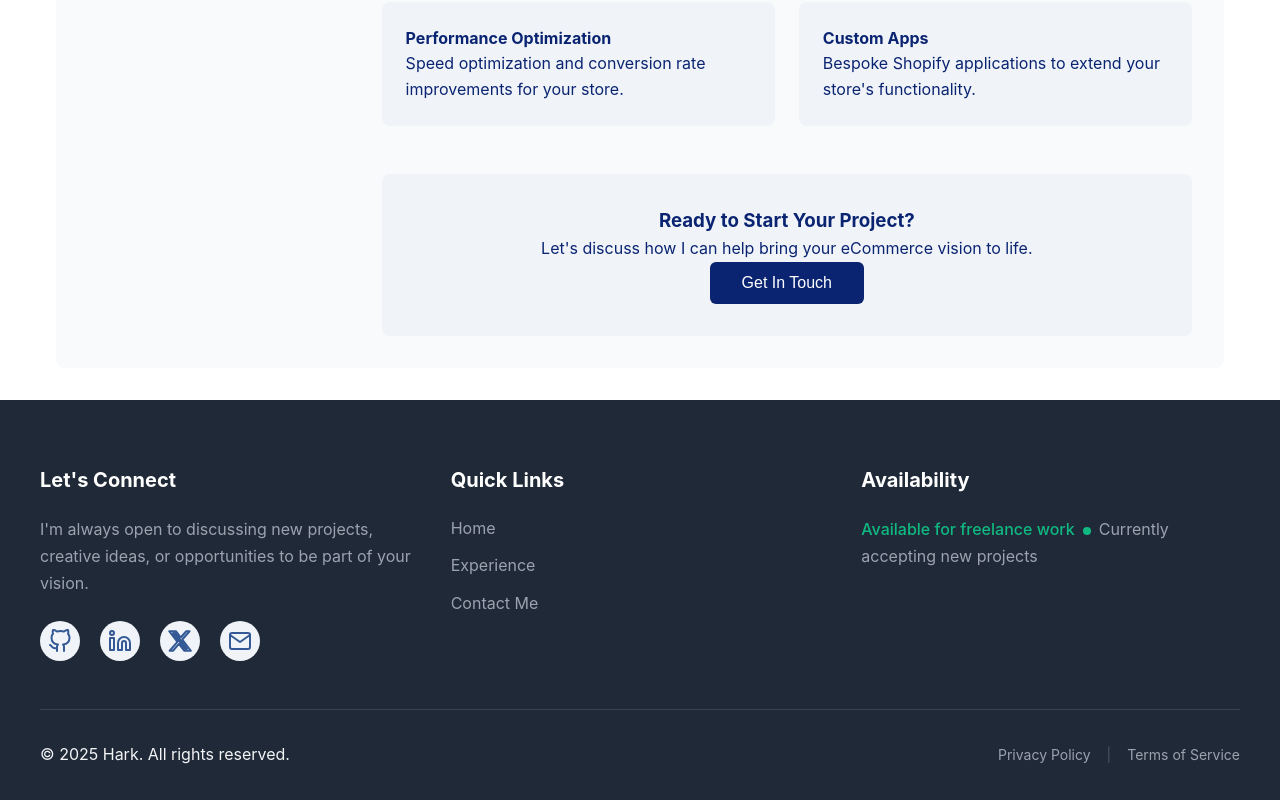
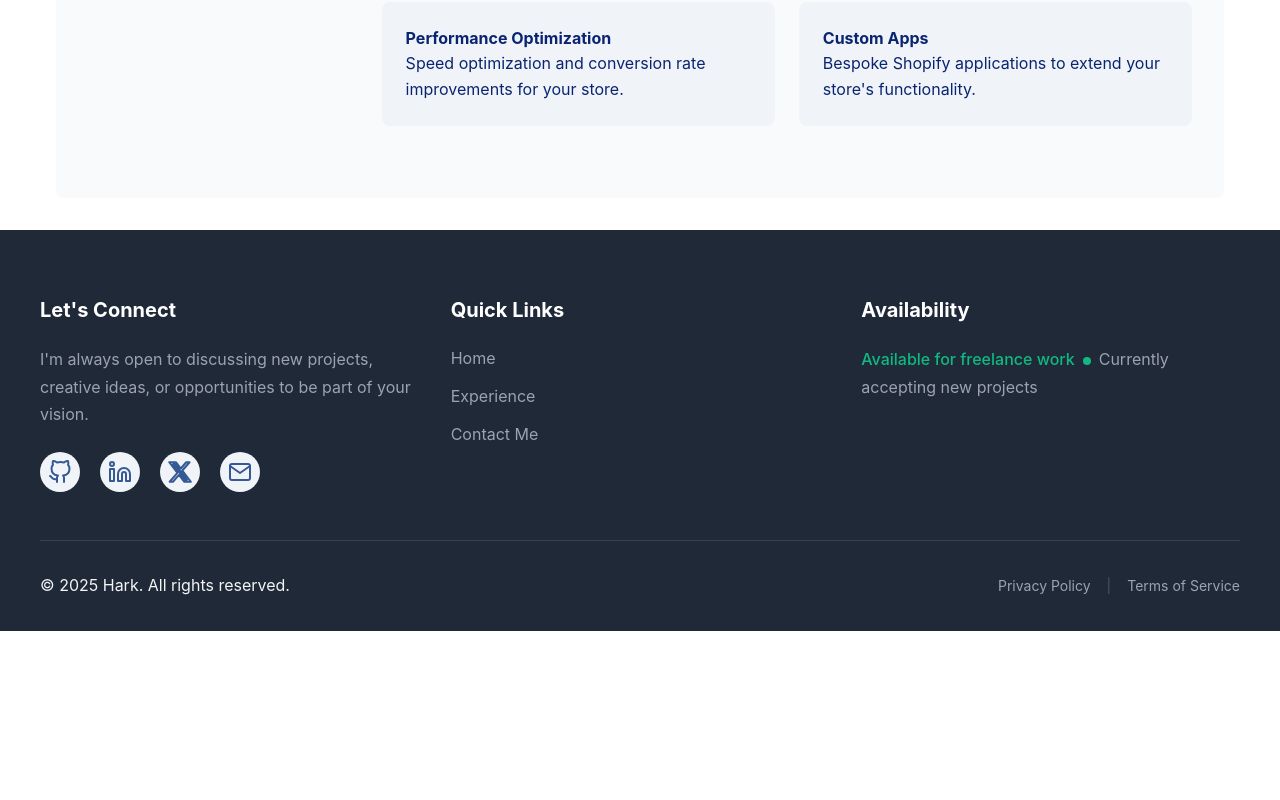
Before and after one commit to harkemoyo/Resume, a React (Create React App) app: page / in a window 1280 px wide. Shown: the part 2031-2831 px from the top of the page. After the commit the page ends 2662 px from the top, so only its background shows below. Built offline with nearby package versions, Linux system fonts and the light colour scheme.

Commit message:
Remove cta from home page sections

```diff
--- a/src/components/sections/FreelanceIntro.tsx
+++ b/src/components/sections/FreelanceIntro.tsx
@@ -47,14 +47,6 @@ const FreelanceIntro: React.FC = () => {
             <p>Bespoke Shopify applications to extend your store's functionality.</p>
           </div>
         </div>
-
-        <div className="cta-section">
-          <h3>Ready to Start Your Project?</h3>
-          <p>Let's discuss how I can help bring your eCommerce vision to life.</p>
-          <button className="cta-button" onClick={() => (document.querySelector('[data-tab="contact"]') as HTMLElement)?.click()}>
-            Get In Touch
-          </button>
-        </div>
       </div>
     </div>
   );
```
